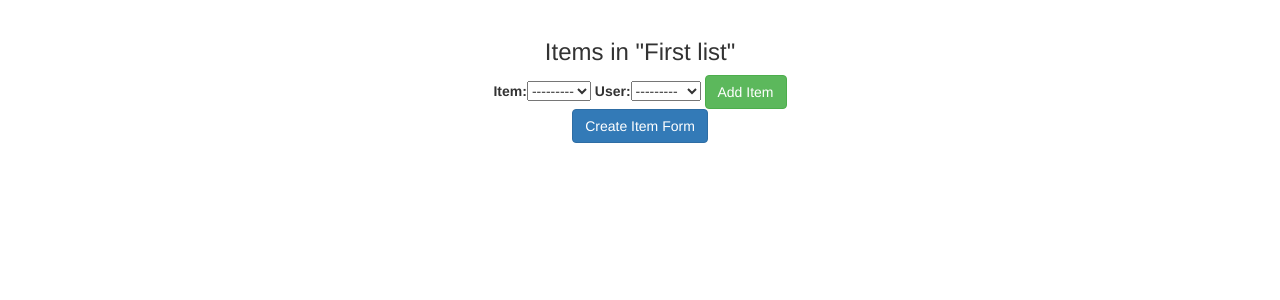
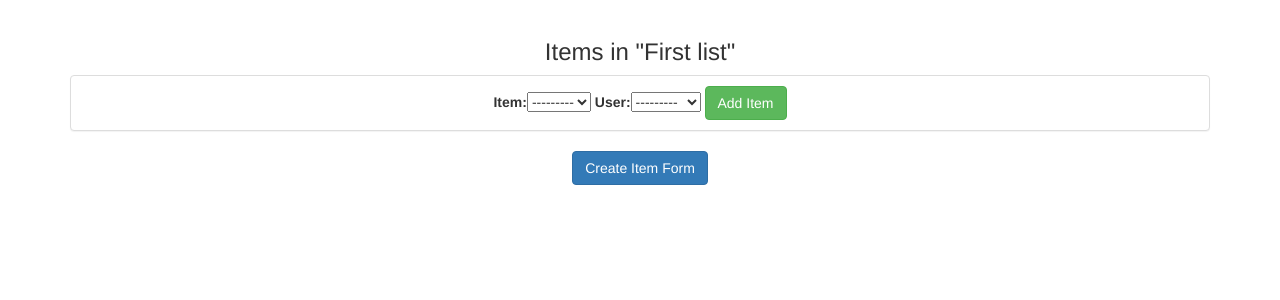
Before and after one commit to mitchellnau/android-ibuy, a Django app: page /list_items/1/ in a window 1280 px wide. Shown: the part 51-351 px from the top of the page. Run offline with Django 3.2, Linux system fonts and the light colour scheme; a user stored in the database is signed in; data comes from the database, SQL or seed files in the repository; data that the repository does not hold is empty; some libraries are stand-ins or nearby versions.

Commit message:
items page stylization

```diff
--- a/Hewitt_M_Saunders_K_iBuy/iBuySite/iBuySite/templates/items.htm
+++ b/Hewitt_M_Saunders_K_iBuy/iBuySite/iBuySite/templates/items.htm
@@ -43,16 +43,19 @@
 </table>
 </div>
 {% endfor %}
-
-<form id="addform" action="/list_items/{{list.id}}/add_item/" method="post">
+<div class="panel panel-default">
+<p>
+<form class="form-inline" id="addform" action="/list_items/{{list.id}}/add_item/" method="post">
             {% csrf_token %}
             {{ addform|bootstrap }}
             <input class="btn btn-success" type="submit" name="submit" value="Add Item" />
 </form>
+</p>
+</div>
 
-<button class="btn btn-primary" type="button" data-toggle="collapse" data-target="#collapseExample" aria-expanded="false" aria-controls="collapseExample">
+<p><button class="btn btn-primary" type="button" data-toggle="collapse" data-target="#collapseExample" aria-expanded="false" aria-controls="collapseExample">
   Create Item Form
-</button>
+</button></p>
 <div class="collapse" id="collapseExample">
   <div class="well">
 <form id="createform" action="/../list_items/{{list.id}}/create_item/" method="post">
```
